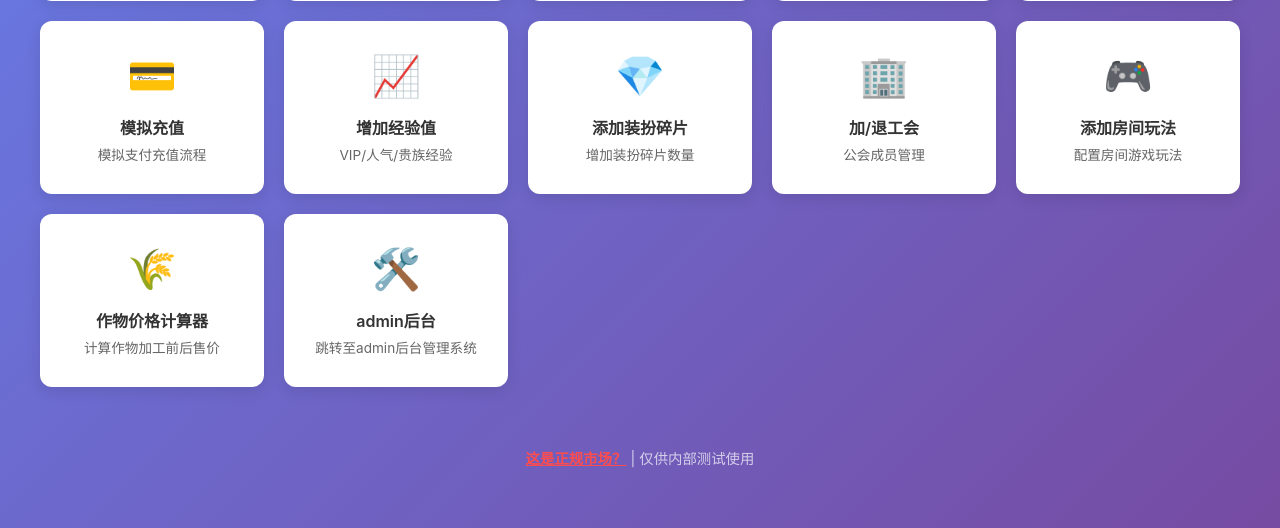
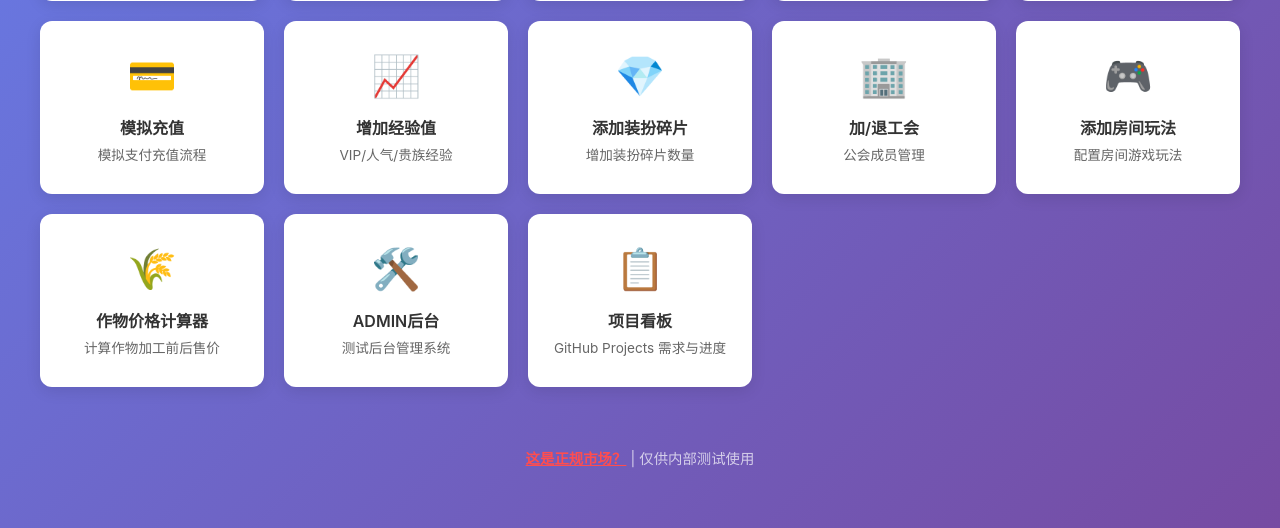
Before and after one commit to liximing1-ola/qa-slpWebTool, a Flask app: page /web2026/ in a window 1280 px wide. Shown: the part 345-873 px from the top of the page. Run offline with Flask 3, Linux system fonts and the light colour scheme.

Commit message:
feat: 首页新增项目看板入口
- 新增 GitHub Projects 看板卡片：https://github.com/orgs/olaola-projects/projects/28/views/1
- 同步 ADMIN 后台卡片文案（标题/描述）

```diff
--- a/webTool/templates/index.html
+++ b/webTool/templates/index.html
@@ -184,8 +184,14 @@
 
             <a href="http://114.55.3.96:31027/slp_backend/dist/index.html?uc_token=a2837f27#/home" class="card" target="_blank" rel="noopener noreferrer">
                 <div class="card-icon">🛠️</div>
-                <div class="card-title">admin后台</div>
-                <div class="card-desc">跳转至admin后台管理系统</div>
+                <div class="card-title">ADMIN后台</div>
+                <div class="card-desc">测试后台管理系统</div>
+            </a>
+
+            <a href="https://github.com/orgs/olaola-projects/projects/28/views/1" class="card" target="_blank" rel="noopener noreferrer">
+                <div class="card-icon">📋</div>
+                <div class="card-title">项目看板</div>
+                <div class="card-desc">GitHub Projects 需求与进度</div>
             </a>
         </div>
 
```
